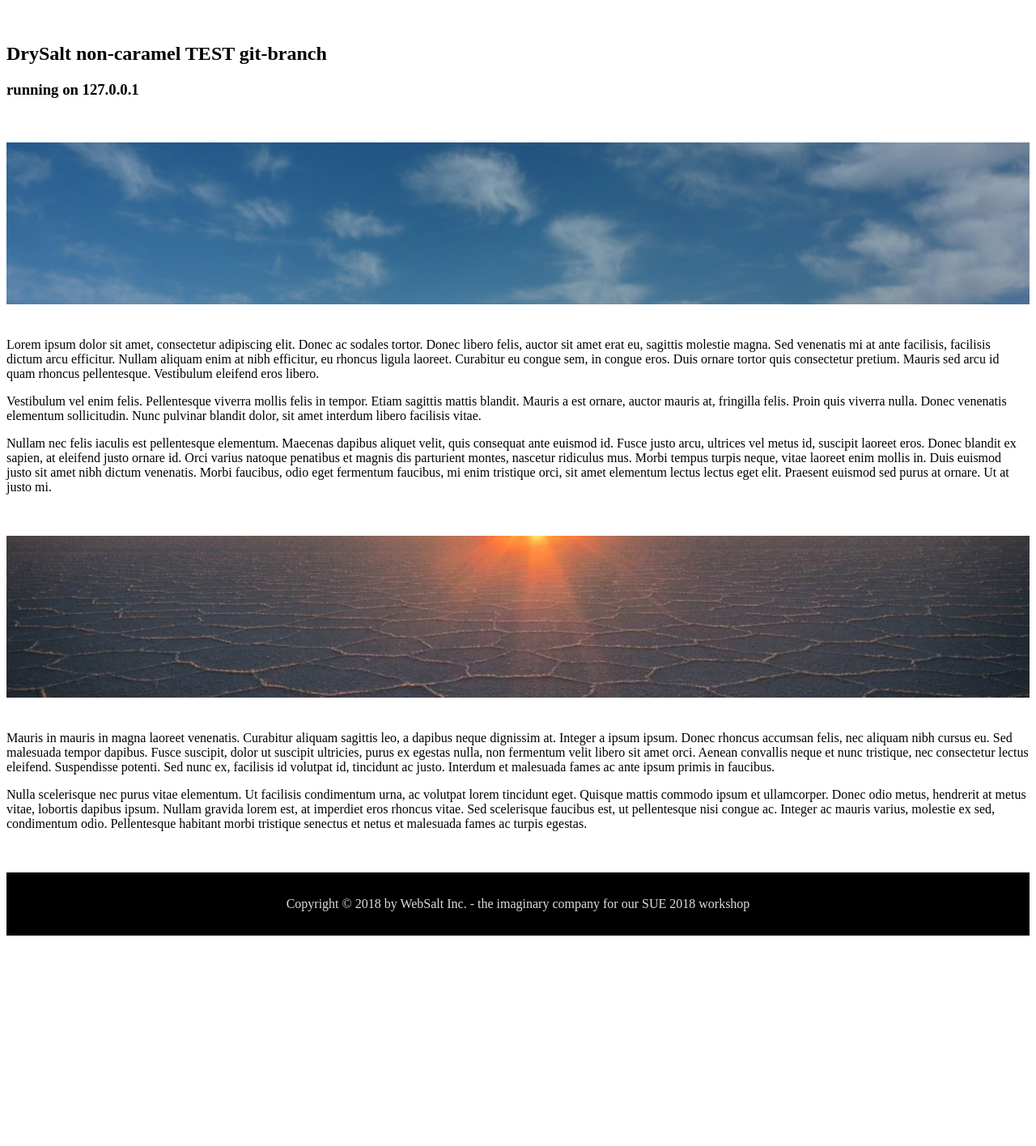
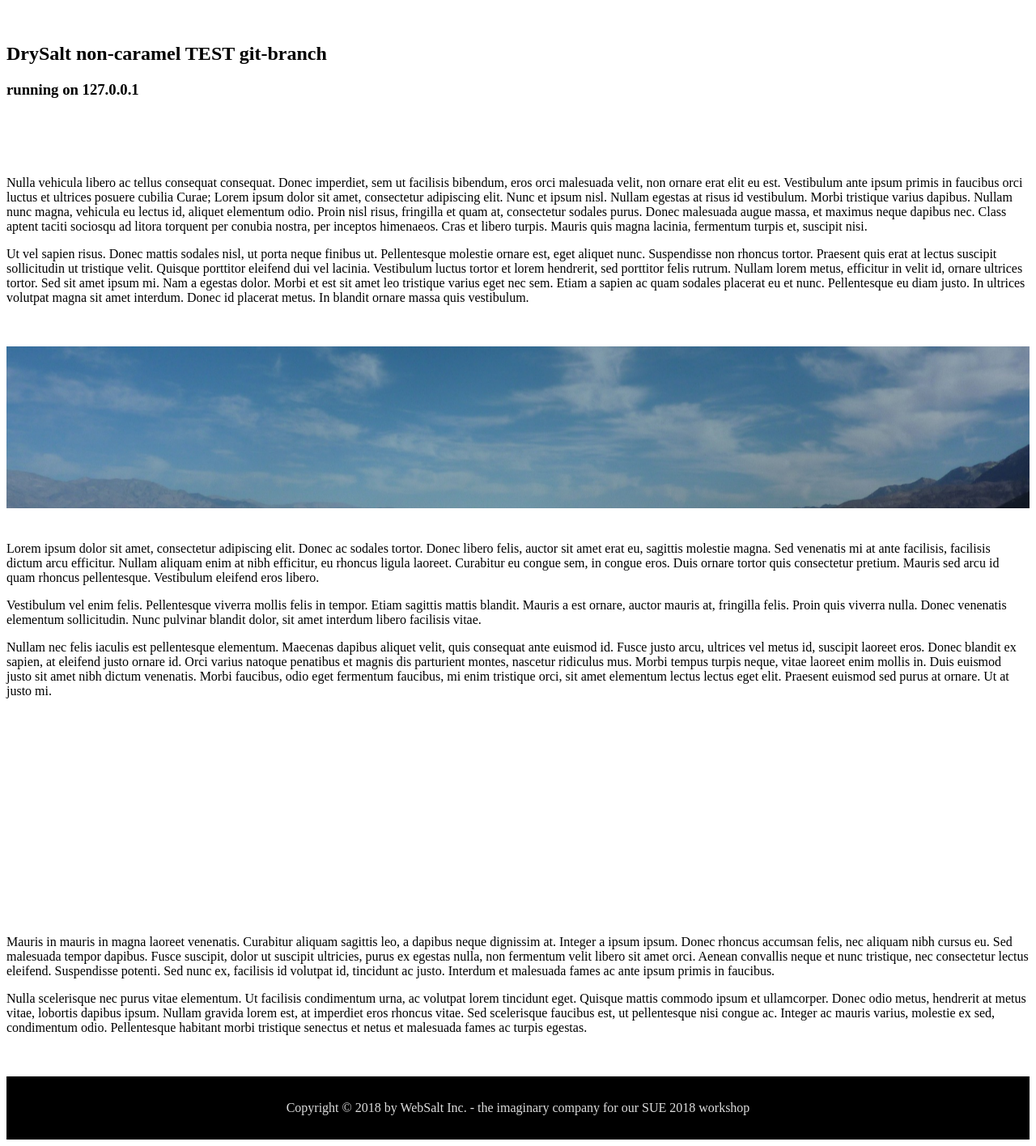
Before and after one commit to Sue-unix-experts/websalt1, a PHP site: page / in a window 1280 px wide. Shown: the whole page at 81% size. Before the commit the page ends 1156 px from the top, so only its background shows below. Run offline with PHP 8.4, Linux system fonts and the light colour scheme.

Commit message:
Test branch contents

```diff
--- a/index.php
+++ b/index.php
@@ -14,6 +14,16 @@
       <div class="container">
         <h1>DrySalt non-caramel TEST git-branch</h1>
         <h3>running on <?php echo $_SERVER['SERVER_ADDR']; ?></h3>
+      </div>
+    </section>
+
+    <section>
+      <div class="container">
+        <p>Nulla vehicula libero ac tellus consequat consequat. Donec imperdiet, sem ut facilisis bibendum, eros orci malesuada velit, non ornare erat elit eu est. Vestibulum ante ipsum primis in faucibus orci luctus et ultrices posuere cubilia Curae; Lorem ipsum dolor sit amet, consectetur adipiscing elit. Nunc et ipsum nisl. Nullam egestas at risus id vestibulum. Morbi tristique varius dapibus. Nullam nunc magna, vehicula eu lectus id, aliquet elementum odio. Proin nisl risus, fringilla et quam at, consectetur sodales purus. Donec malesuada augue massa, et maximus neque dapibus nec. Class aptent taciti sociosqu ad litora torquent per conubia nostra, per inceptos himenaeos. Cras et libero turpis. Mauris quis magna lacinia, fermentum turpis et, suscipit nisi.</p>
+
+<p>Ut vel sapien risus. Donec mattis sodales nisl, ut porta neque finibus ut. Pellentesque molestie ornare est, eget aliquet nunc. Suspendisse non rhoncus tortor. Praesent quis erat at lectus suscipit sollicitudin ut tristique velit. Quisque porttitor eleifend dui vel lacinia. Vestibulum luctus tortor et lorem hendrerit, sed porttitor felis rutrum. Nullam lorem metus, efficitur in velit id, ornare ultrices tortor. Sed sit amet ipsum mi. Nam a egestas dolor. Morbi et est sit amet leo tristique varius eget nec sem. Etiam a sapien ac quam sodales placerat eu et nunc. Pellentesque eu diam justo. In ultrices volutpat magna sit amet interdum. Donec id placerat metus. In blandit ornare massa quis vestibulum.</p>
+
+
       </div>
     </section>
 
```
